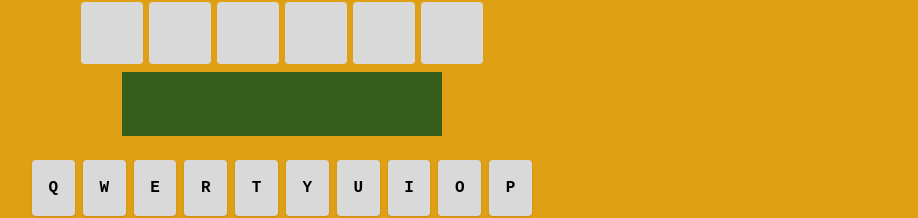
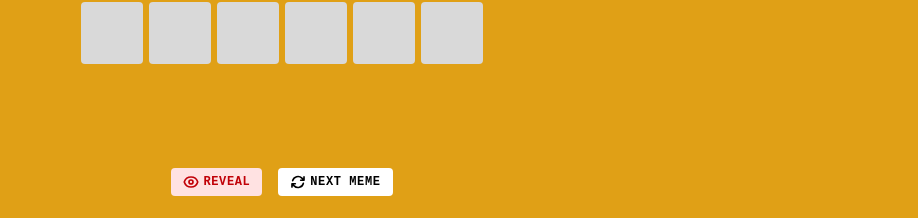
Before and after one commit to francisshere/memedle, a React (Vite) app: page / in a window 1280 px wide. Shown: the part 682-900 px from the top of the page, without its empty margins (358-1276 px from the left). Built offline with nearby package versions, Linux system fonts and the light colour scheme; a web font is replaced by a local one.

Commit message:
added next and reveal buttons

```diff
--- a/src/App.jsx
+++ b/src/App.jsx
@@ -100,6 +100,14 @@ export default function App() {
     window.addEventListener("keydown", handleKeyDown);
     return () => window.removeEventListener("keydown", handleKeyDown);
   }, [currentGuess, gameStatus, targetMeme, guesses]); // Dependencies included so handleInput uses fresh state
+
+  const resetGame = () => {
+    setTargetMeme(getRandomMeme()); // Picks a new meme
+    setGuesses([]);                 // Clears the board
+    setCurrentGuess("");            // Clears the active row
+    setGameStatus("playing");       // Resets the win/loss state
+    setToast("");                   // Clears any stuck pop-ups
+  };
 
   if (!targetMeme) return (
     <div className="min-h-screen bg-[#E0A016] flex items-center justify-center font-imprima">
@@ -245,11 +253,44 @@ return (
       {/* Game Over Block */}
       <div
         className={`mt-2 w-full max-w-[260px] sm:max-w-xs h-14 sm:h-16 flex items-center justify-center text-white text-xs sm:text-sm font-bold tracking-wider
-          ${gameStatus === "lost" ? "bg-red-600" : "bg-[#365e1b]"}
+          ${gameStatus === "lost" ? "bg-red-600" : (gameStatus === "won" ? "bg-[#365e1b]" : "opacity-0")}
         `}
       >
         {gameStatus === "won" ? "HUGE W!" : ""}
         {gameStatus === "lost" ? `L. IT WAS "${targetWord}"` : ""}
+      </div>
+
+      <div className="mt-6 sm:mt-8 w-full max-w-[260px] sm:max-w-sm flex justify-center items-center gap-3 sm:gap-4">
+
+      {/* Reveal Button */}
+        {gameStatus === "playing" && (
+          <button
+            onClick={() => setGameStatus("lost")}
+            className={`px-3 py-1.5 text-[10px] sm:text-xs font-bold rounded uppercase tracking-wider transition-all active:scale-95 flex items-center gap-1
+              ${isDarkMode ? "bg-red-900/40 text-red-300 hover:bg-red-800/60" : "bg-red-100 text-red-700 hover:bg-red-200"}
+            `}
+          >
+            {/* Eye Icon */}
+            <svg xmlns="http://www.w3.org/2000/svg" fill="none" viewBox="0 0 24 24" strokeWidth={2.5} stroke="currentColor" className="w-3 h-3 sm:w-4 sm:h-4">
+              <path strokeLinecap="round" strokeLinejoin="round" d="M2.036 12.322a1.012 1.012 0 010-.639C3.423 7.51 7.36 4.5 12 4.5c4.638 0 8.573 3.007 9.963 7.178.07.207.07.431 0 .639C20.577 16.49 16.64 19.5 12 19.5c-4.638 0-8.573-3.007-9.963-7.178z" />
+              <path strokeLinecap="round" strokeLinejoin="round" d="M15 12a3 3 0 11-6 0 3 3 0 016 0z" />
+            </svg>
+            Reveal
+          </button>
+        )}
+
+        {/* Reset Button */}
+        <button
+          onClick={resetGame}
+          className={`px-3 py-1.5 text-[10px] sm:text-xs font-bold rounded uppercase tracking-wider transition-all active:scale-95 flex items-center gap-1
+            ${isDarkMode ? "bg-gray-700 text-white hover:bg-gray-600" : "bg-white text-black hover:bg-black/20"}
+          `}
+        >
+          <svg xmlns="http://www.w3.org/2000/svg" fill="none" viewBox="0 0 24 24" strokeWidth={2.5} stroke="currentColor" className="w-3 h-3 sm:w-4 sm:h-4">
+            <path strokeLinecap="round" strokeLinejoin="round" d="M16.023 9.348h4.992v-.001M2.985 19.644v-4.992m0 0h4.992m-4.993 0l3.181 3.183a8.25 8.25 0 0013.803-3.7M4.031 9.865a8.25 8.25 0 0113.803-3.7l3.181 3.182m0-4.991v4.99" />
+          </svg>
+          Next Meme
+        </button>
       </div>
 
 {/* On-Screen Keyboard */}
```
